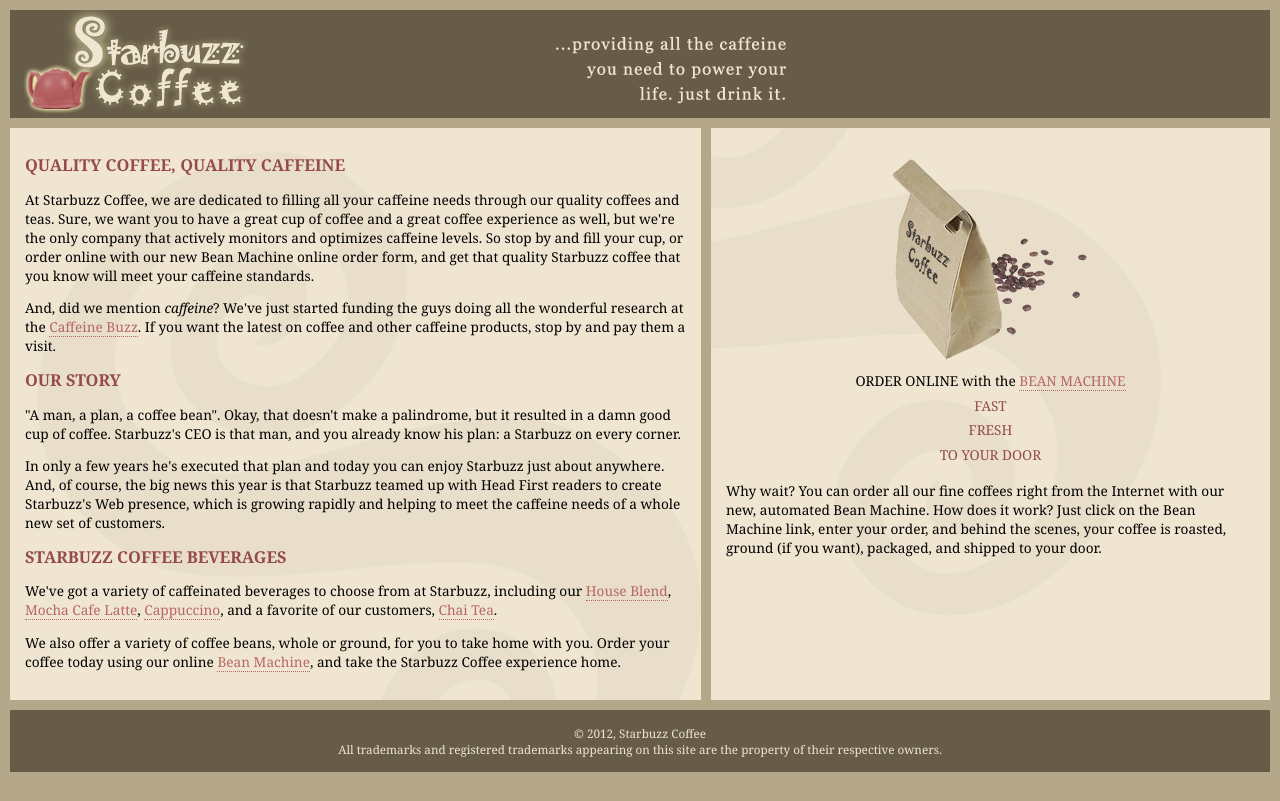
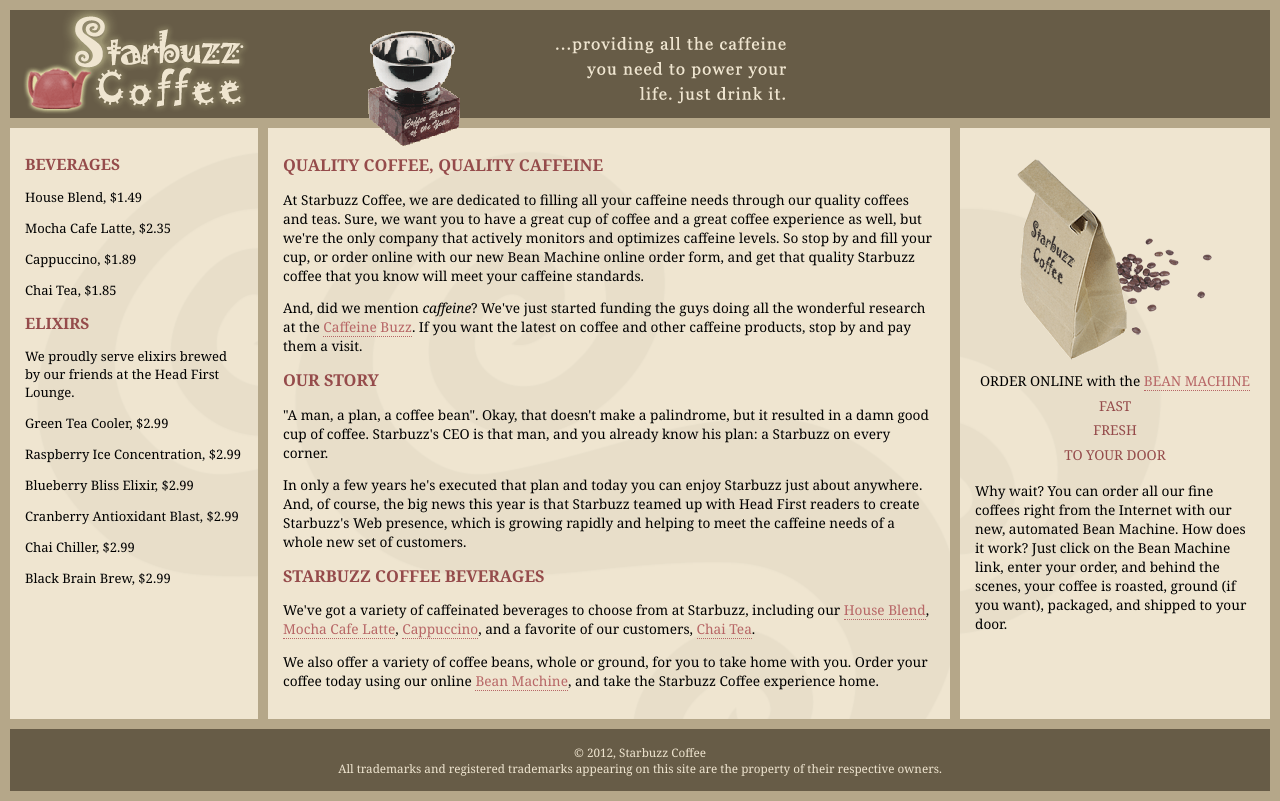
Before and after one commit to ctile/Ch11Ex-11_17, a website: page starbuzz/index-table.html in a window 1280 px wide. Drawn offline with Linux system fonts and the light colour scheme.

Commit message:
end of day

```diff
--- a/starbuzz/index-table.html
+++ b/starbuzz/index-table.html
@@ -9,10 +9,30 @@
   <body>
     <div id="header">
       <img src="images/header.gif" alt="Starbuzz Coffee header image" />
+      <img src="images/award.gif" alt="award" id="award" />
     </div>
 
     <div class="table">
       <div class="row">
+        <div id="drinks" class="table-cell">
+          <h1>BEVERAGES</h1>
+          <p>House Blend, $1.49</p>
+          <p>Mocha Cafe Latte, $2.35</p>
+          <p>Cappuccino, $1.89</p>
+          <p>Chai Tea, $1.85</p>
+          <h1>ELIXIRS</h1>
+          <p>
+            We proudly serve elixirs brewed by our friends at the Head First
+            Lounge.
+          </p>
+          <p>Green Tea Cooler, $2.99</p>
+          <p>Raspberry Ice Concentration, $2.99</p>
+          <p>Blueberry Bliss Elixir, $2.99</p>
+          <p>Cranberry Antioxidant Blast, $2.99</p>
+          <p>Chai Chiller, $2.99</p>
+          <p>Black Brain Brew, $2.99</p>
+        </div>
+
         <div id="main" class="table-cell">
           <h1>QUALITY COFFEE, QUALITY CAFFEINE</h1>
           <p>
--- a/starbuzz/starbuzz-table.css
+++ b/starbuzz/starbuzz-table.css
@@ -15,13 +15,21 @@ body {
   display: table-cell;
   vertical-align: top;
 }
-
+#award {
+  position: absolute;
+  top: 30px;
+  left: 365px;
+}
 #header {
   background-color: #675c47;
   margin: 10px 10px 0px 10px;
   height: 108px;
 }
-
+#drinks {
+  width: 20%;
+  padding: 15px;
+  background: #efe5d0 url(images/background.gif) top left;
+}
 #main {
   background: #efe5d0 url(images/background.gif) top left;
   font-size: 105%;
@@ -34,6 +42,8 @@ body {
   font-size: 105%;
   padding: 15px;
   margin: 0px 10px 10px 10px;
+  width: 280px;
+  /*to edit width of table column*/
 }
 
 #footer {
```
